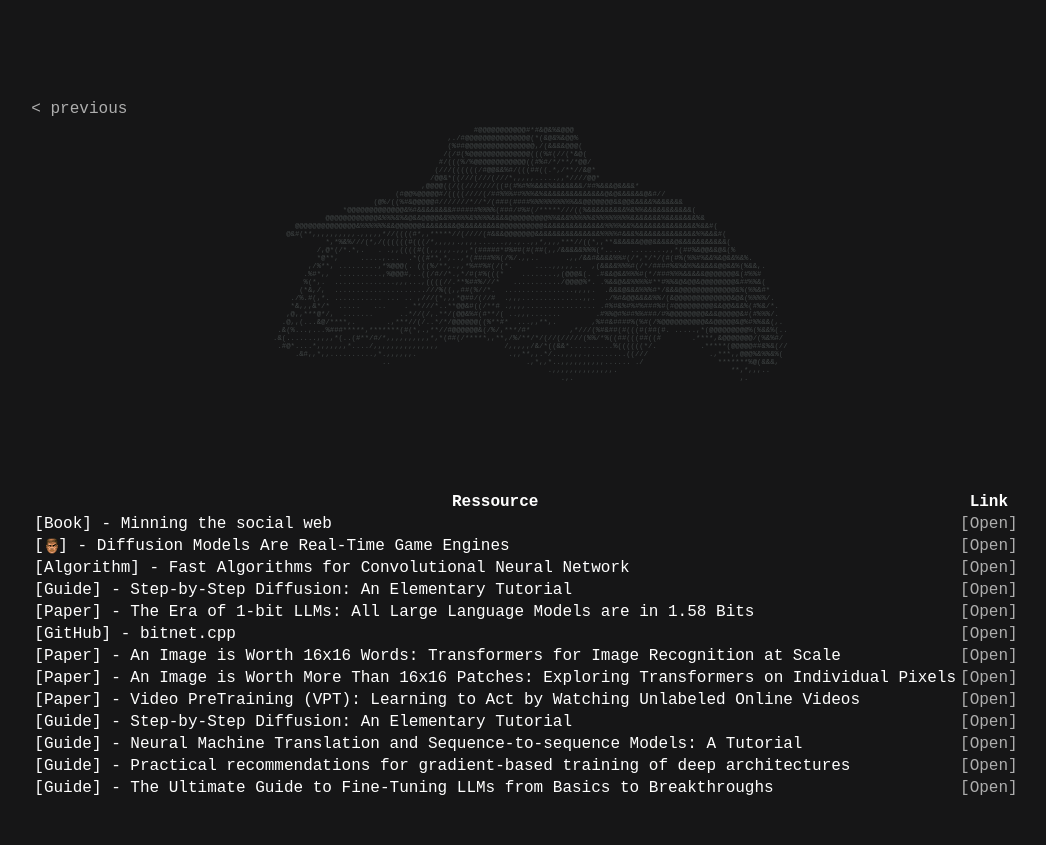
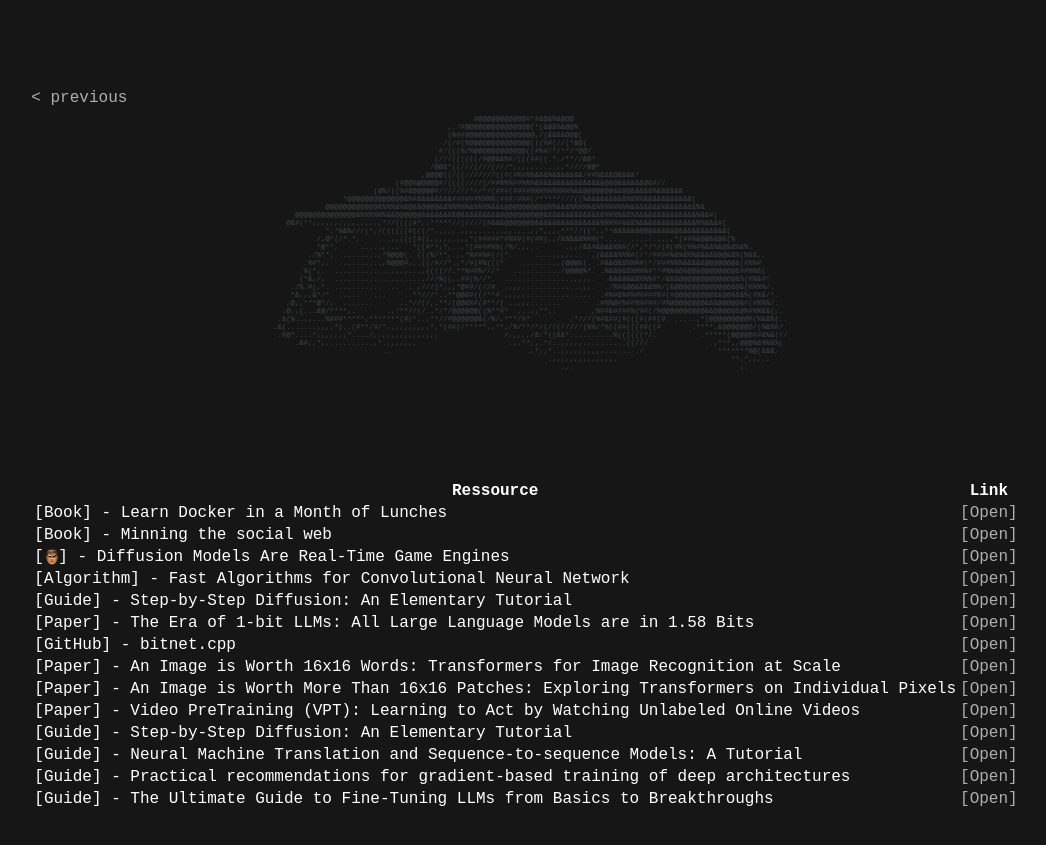
Before and after one commit to tayheau/tayheau.github.io, a Jekyll site: the page to_read.html, which Jekyll copies as it is, in a window 1280 px wide. Shown: the top 845 px of the page, without its empty margins (114-1160 px from the left). Built offline with Jekyll 4.4.1, drawn with Linux system fonts in a browser that asks for light colours.

Commit message:
Update to_read.html

```diff
--- a/to_read.html
+++ b/to_read.html
@@ -57,6 +57,10 @@
         <tr>
             <th>Ressource</th>
             <th>Link</th>
+        </tr>
+        <tr>
+            <td>[Book] - Learn Docker in a Month of Lunches</td>
+            <td><a href="https://diamol.net/"> [Open] </a></td>
         </tr>
         <tr>
             <td>[Book] - Minning the social web</td>
```
